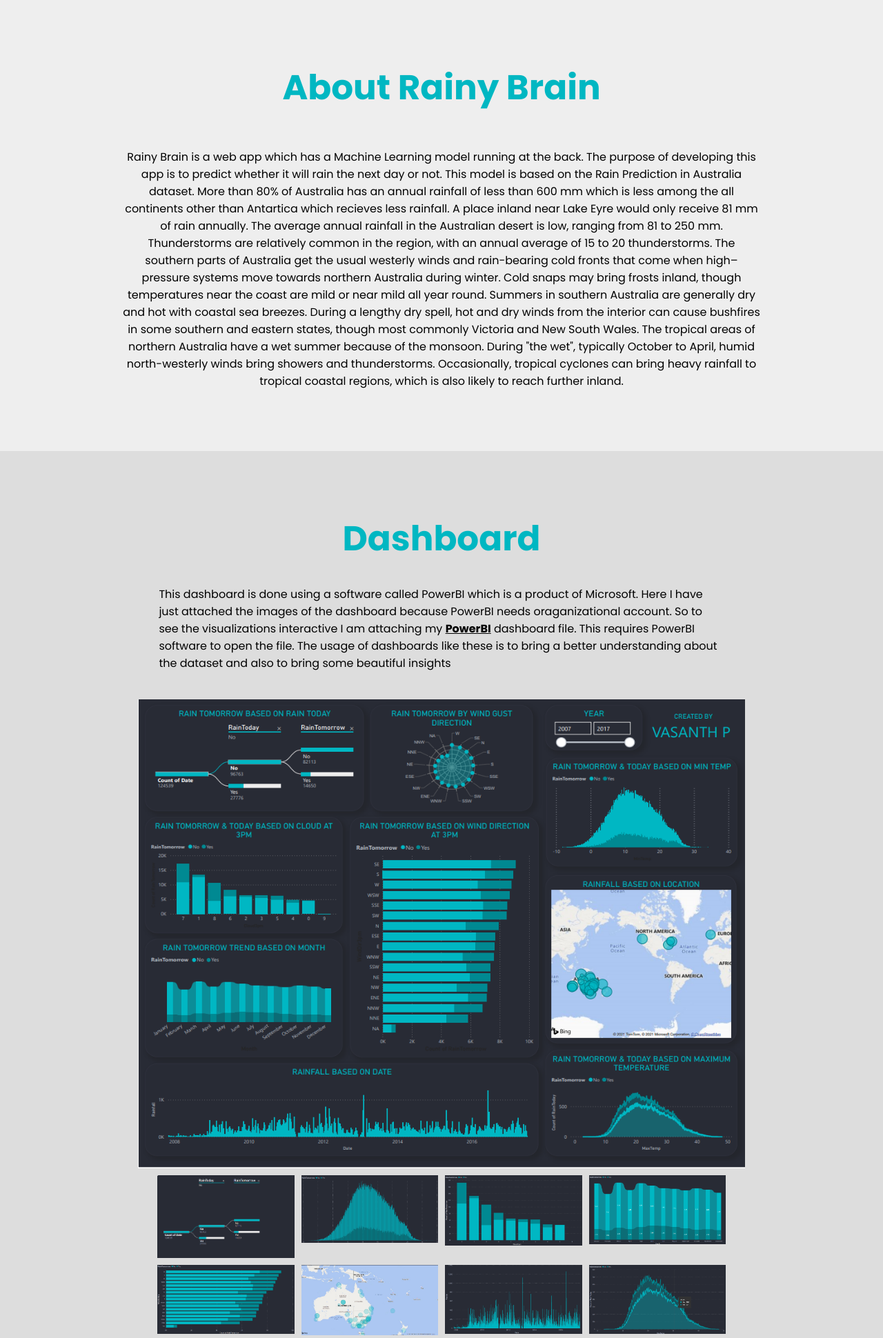
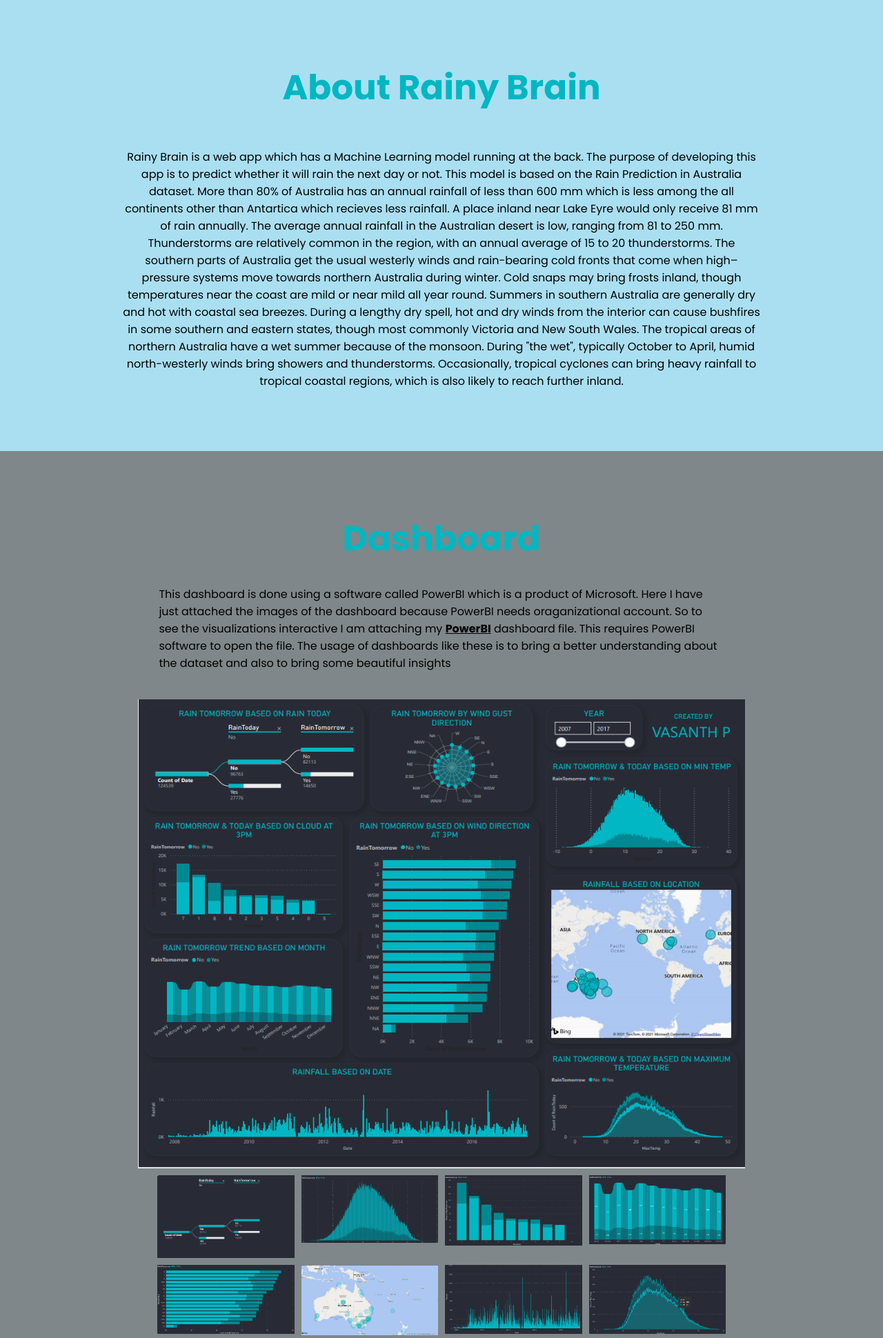
Before and after one commit to MohammedKaifAli/Rain-Prediction, a Flask app: page / in a window 1280 px wide. Shown: the part 800-2740 px from the top of the page at 69% size. Run offline with Flask 2, Linux system fonts and the light colour scheme; parts of the project's set-up code (start-up, migrations or seed data) failed here and were passed over; some libraries are stand-ins or nearby versions.

Commit message:
Initial commit

```diff
--- a/app.py
+++ b/app.py
@@ -22,8 +22,8 @@ def predict():
 	if request.method == "POST":
 		# DATE
 		date = request.form['date']
-		day = float(pd.to_datetime(date, format="%Y-%m-%dT").day)
-		month = float(pd.to_datetime(date, format="%Y-%m-%dT").month)
+		day = 1
+		month = 1
 		# MinTemp
 		minTemp = float(request.form['mintemp'])
 		# MaxTemp
--- a/static/predictor.css
+++ b/static/predictor.css
@@ -3,7 +3,7 @@ body {
     font-family: 'Poppins', sans-serif;
 }
 .form {
-    background-color: white;
+    background-color: rgb(201, 212, 245);
     width: 70vw;
     margin: 50px auto;
     padding: 20px 50px;
--- a/static/style1.css
+++ b/static/style1.css
@@ -38,7 +38,7 @@ section:nth-child(1) .media-icons i {
 }
 
 #about {
-	background-color: #eee;
+	background-color: #aadff1;
 	min-height: 60vh;
 	padding: 7% 10%;
 }
@@ -53,7 +53,7 @@ section:nth-child(1) .media-icons i {
 
 #dashboard {
 	padding: 7% 10%;
-	background-color: #ddd;
+	background-color: #7f878a;
 }
 
 #dashboard h2 {
```
Also changed, not shown: githubimgs/developer.png (deleted), static/vasanth1.png (deleted), 2 other files.
